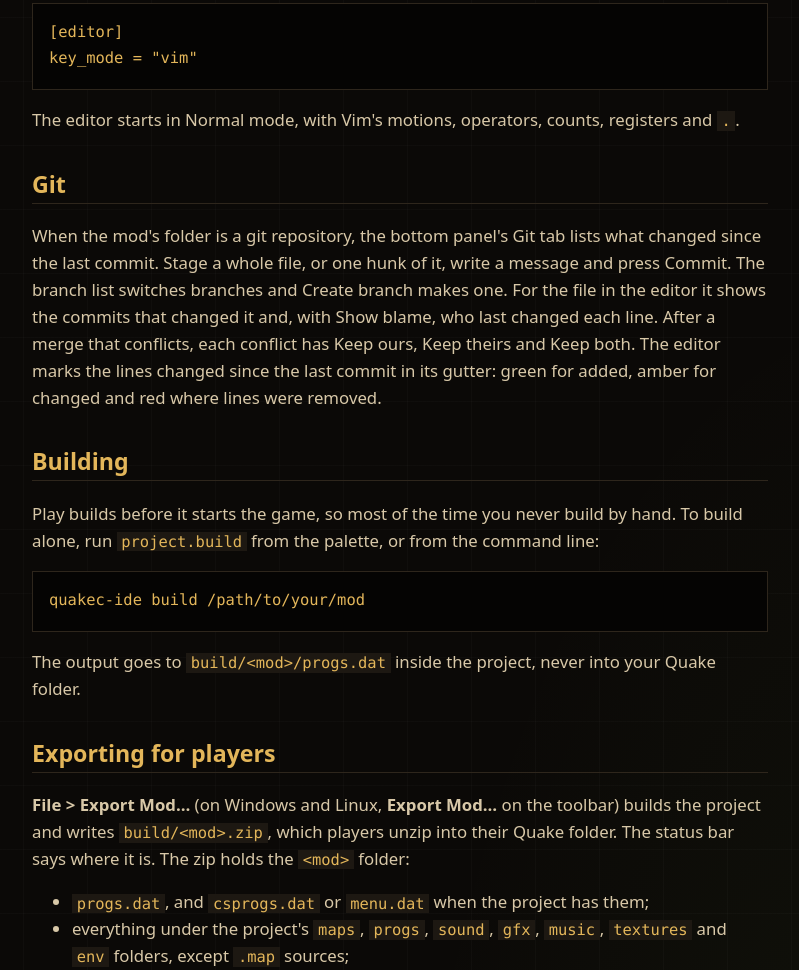
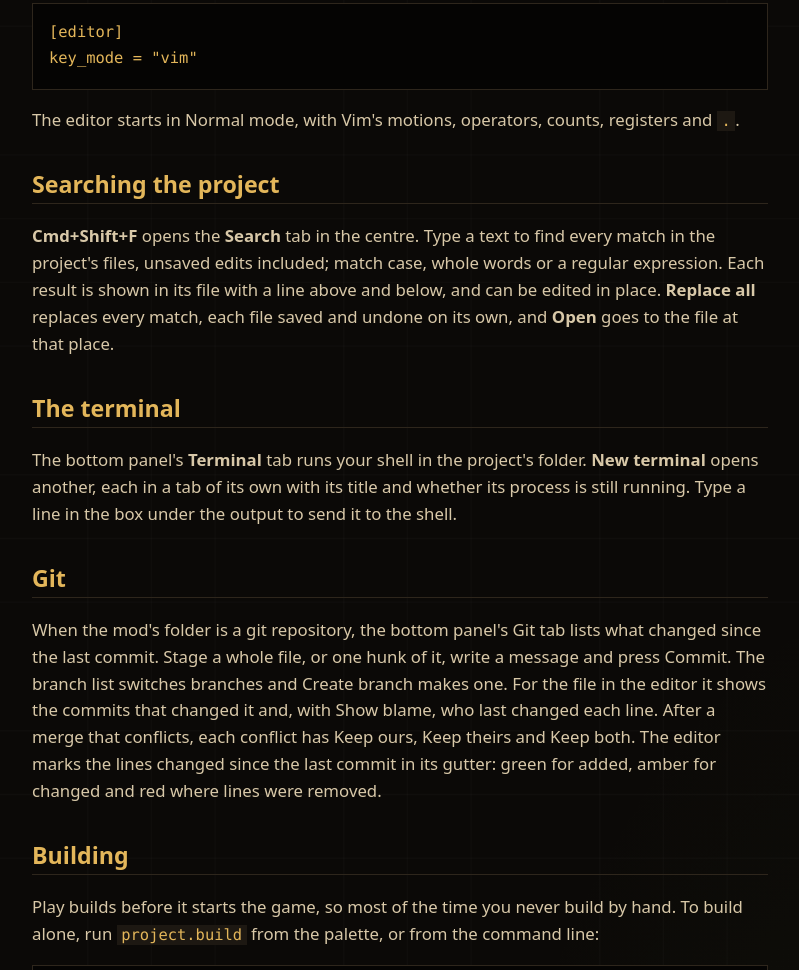
Before and after one commit to quakecstudio/site, a plain HTML site: page public/docs/opening-a-mod.html in a window 1280 px wide. Shown: the part 2855-3825 px from the top of the page, without its empty margins (360-1159 px from the left). Drawn offline with Linux system fonts and the light colour scheme.

Commit message:
Add the search and terminal sections and refresh the screenshots

```diff
--- a/public/docs/opening-a-mod.html
+++ b/public/docs/opening-a-mod.html
@@ -159,6 +159,10 @@ command = &quot;project.build&quot;
 key_mode = &quot;vim&quot;
 </code></pre>
 <p>The editor starts in Normal mode, with Vim's motions, operators, counts, registers and <code>.</code>.</p>
+<h2 id="searching-the-project">Searching the project</h2>
+<p><strong>Cmd+Shift+F</strong> opens the <strong>Search</strong> tab in the centre. Type a text to find every match in the project's files, unsaved edits included; match case, whole words or a regular expression. Each result is shown in its file with a line above and below, and can be edited in place. <strong>Replace all</strong> replaces every match, each file saved and undone on its own, and <strong>Open</strong> goes to the file at that place.</p>
+<h2 id="the-terminal">The terminal</h2>
+<p>The bottom panel's <strong>Terminal</strong> tab runs your shell in the project's folder. <strong>New terminal</strong> opens another, each in a tab of its own with its title and whether its process is still running. Type a line in the box under the output to send it to the shell.</p>
 <h2 id="git">Git</h2>
 <p>When the mod's folder is a git repository, the bottom panel's Git tab lists what changed since
 the last commit. Stage a whole file, or one hunk of it, write a message and press Commit. The
```
Also changed, not shown: public/docs/img/map-editor.png, public/docs/img/map-issues.png, public/docs/img/map-leak.png, public/docs/img/map-panes.png, public/docs/img/map-shapes.png, public/docs/img/map-uv.png, public/docs/img/project.png, public/docs/img/shell.png, public/docs/img/texture-import.png.
